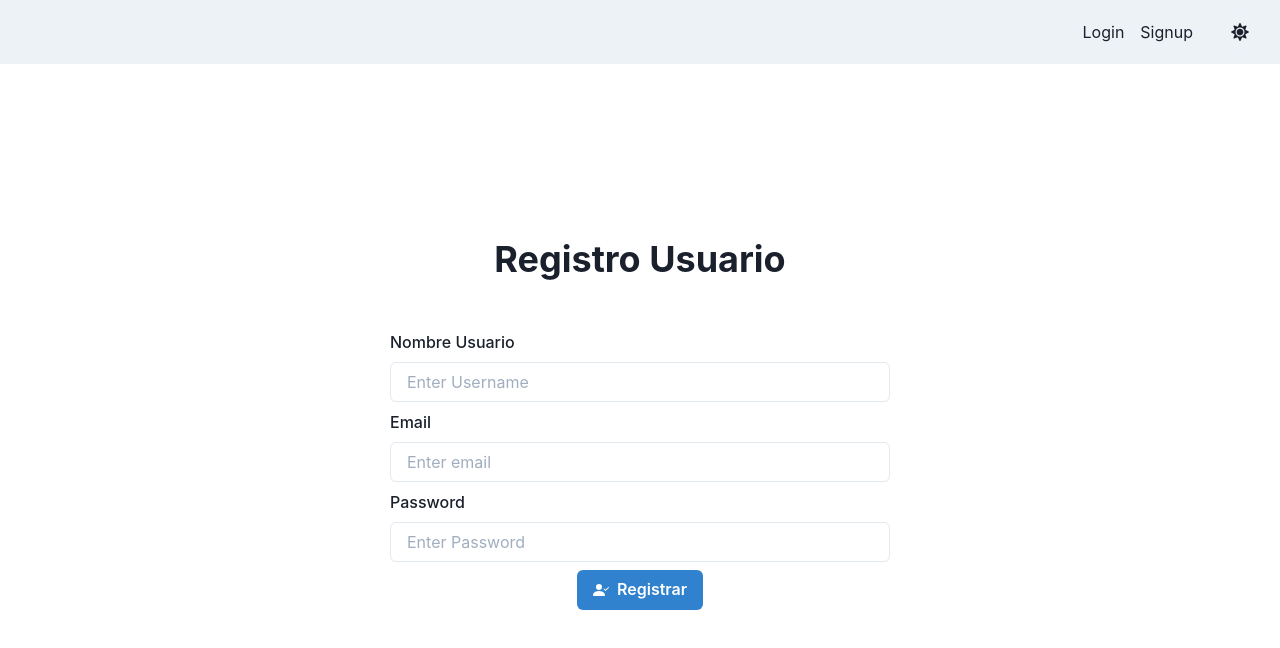
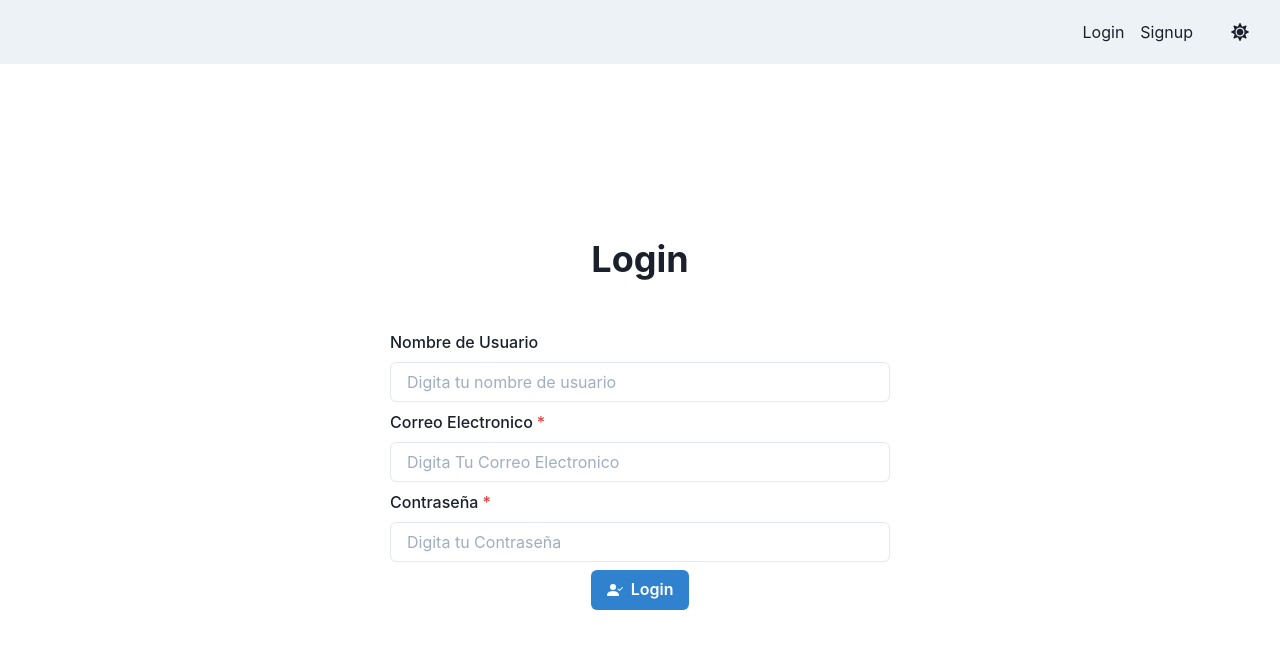
Before and after one commit to lvanegasimagine/rrhh-react, a React (Create React App) app: page /signup in a window 1280 px wide. Shown: the top 648 px of the page. Built offline with nearby package versions, Linux system fonts and the light colour scheme; no server answers.

Commit message:
formik implementado en RegistroScreen

```diff
--- a/src/context/AuthContext.jsx
+++ b/src/context/AuthContext.jsx
@@ -20,10 +20,6 @@ export const AuthContextProvider = ({children}) => {
         unsub();
       })
     }, [])
-
-
-    console.log('AuthContextProvider: state', state);
-
     return(
         <AuthContext.Provider value={{...state, dispatch}}>
             {children}
--- a/src/pages/Login/RegistroScreen.jsx
+++ b/src/pages/Login/RegistroScreen.jsx
@@ -4,71 +4,75 @@ import {
   FormLabel,
   Heading,
   Input,
+  Text,
   VStack,
 } from '@chakra-ui/react';
-import React, { useState } from 'react';
+import React from 'react';
 import { useNavigate } from 'react-router-dom';
 import { useSignup } from '../../hooks/useSignup';
-import { BsFillPersonCheckFill } from "react-icons/bs";
+import { BsFillPersonCheckFill } from 'react-icons/bs';
+import TextField from '../../styled/TextField';
+import { Formik } from 'formik';
+import * as Yup from 'yup';
 
 const RegistroScreen = () => {
   let navigate = useNavigate();
-
-  const [email, setEmail] = useState('');
-  const [password, setPassword] = useState('');
-  const [displayName, setDisplayName] = useState('');
-
   const { signup, isPending, error } = useSignup();
 
-  const handleSubmit = e => {
-    e.preventDefault();
+  return (
+    <Formik
+      initialValues={{ displayName: '', email: '', password: '' }}
+      validationSchema={Yup.object({
+        displayName: Yup.string()
+          .min(8, 'Nombre debe tener al menos 8 caracteres'),
+        email: Yup.string()
+          .required('Correo Obligatorio')
+          .email('Correo Invalido'),
+        password: Yup.string()
+          .required('Contraseña Obligatoria')
+          .min(6, 'Contraseña debe tener al menos 6 caracteres'),
+      })}
+      onSubmit={(values, actions) => {
+        const { email, password, displayName } = values;
         signup(email, password, displayName);
         navigate('/');
-  };
-  return (
+        actions.resetForm();
+      }}
+    >
+      {formik => (
         <VStack
           as="form"
           mx="auto"
           w={{ base: '90%', md: 500 }}
           h="90vh"
           justifyContent="center"
+          onSubmit={formik.handleSubmit}
           autoComplete="off"
-      onSubmit={handleSubmit}
         >
-      <Heading pb={10}>Registro Usuario</Heading>
-      <FormControl>
-        <FormLabel>Nombre Usuario </FormLabel>
-        <Input
-          value={displayName}
-          onChange={e => setDisplayName(e.target.value)}
-          type="text"
+          <Heading pb={10}>Login</Heading>
+          <TextField
             name="displayName"
-          placeholder="Enter Username"
+            label="Nombre de Usuario"
+            placeholder="Digita tu nombre de usuario"
           />
-      </FormControl>
-      <FormControl>
-        <FormLabel>Email </FormLabel>
-        <Input
-          value={email}
-          onChange={e => setEmail(e.target.value)}
+          <TextField
+            requir={true}
             name="email"
-          placeholder="Enter email"
+            type="password"
+            label="Correo Electronico"
+            placeholder="Digita Tu Correo Electronico"
           />
-      </FormControl>
-      <FormControl>
-        <FormLabel>Password </FormLabel>
-        <Input
-          value={password}
-          onChange={e => setPassword(e.target.value)}
+          <TextField
+            requir={true}
+            name="password"
             type="password"
-          name="password"
-          placeholder="Enter Password"
+            label="Contraseña"
+            placeholder="Digita tu Contraseña"
           />
-      </FormControl>
 
           {!isPending && (
             <Button type="submit" colorScheme="blue">
-          <BsFillPersonCheckFill/>  &nbsp; Registrar
+              <BsFillPersonCheckFill /> &nbsp; Login
             </Button>
           )}
           {isPending && (
@@ -76,8 +80,10 @@ const RegistroScreen = () => {
               Loading...
             </Button>
           )}
-      {error && <p className="error">{error}</p>}
+          {error && <Text className="error">{error}</Text>}
         </VStack>
+      )}
+    </Formik>
   );
 };
 
```
Also changed, not shown: src/pages/Login/LoginScreen.jsx (+0 -29 lines). Lines whose indentation alone changed are shown as unchanged.
